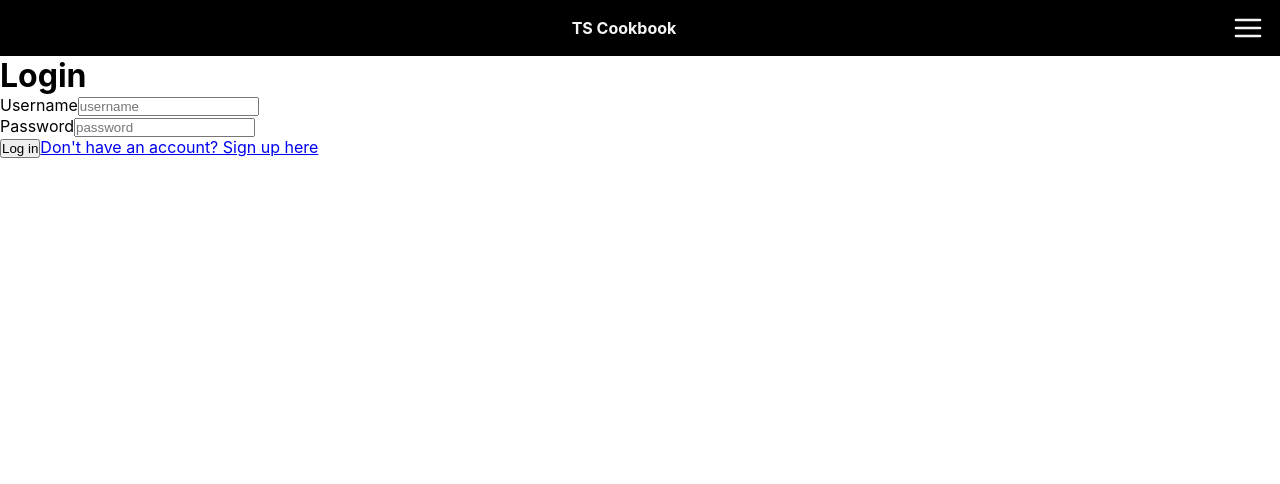
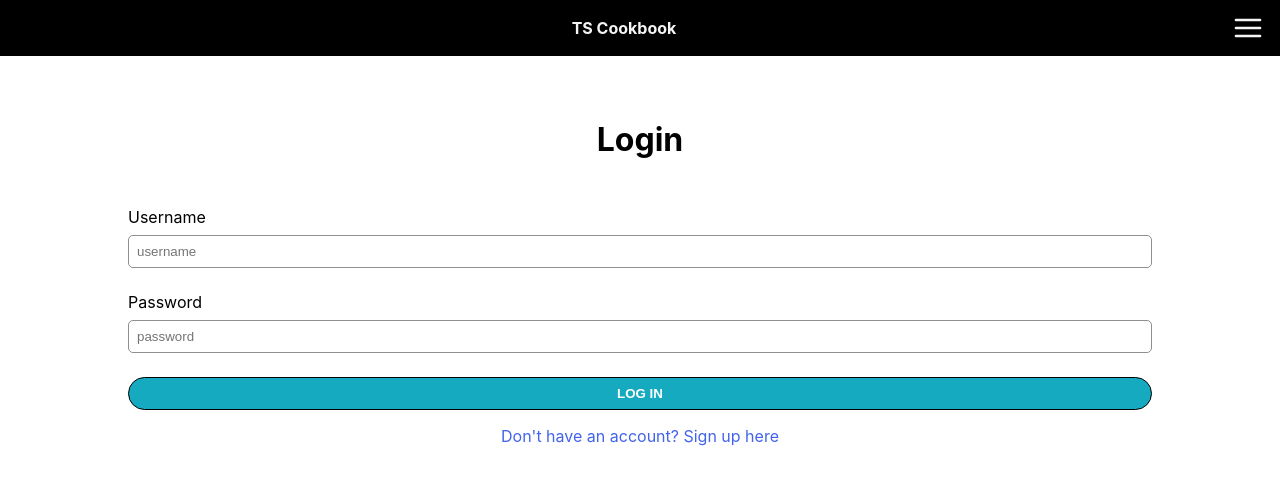
Before and after one commit to Smoopfrog/tscookbook, a React (Create React App) app in the folder frontend/: page /login in a window 1280 px wide. Shown: the top 484 px of the page. Built offline with nearby package versions, Linux system fonts and the light colour scheme; no server answers.

Commit message:
style login page

```diff
--- a/frontend/src/Components/pages/LoginPage.tsx
+++ b/frontend/src/Components/pages/LoginPage.tsx
@@ -4,6 +4,7 @@ import * as UsersApi from "../../network/users_api";
 import { useNavigate } from "react-router-dom";
 import { useAppDispatch } from "../../hooks";
 import { login } from "../../slices/userSlice";
+import "../../Styles/LoginPage.css"
 
 interface User {
   username: string;
@@ -32,13 +33,13 @@ const LoginPage = () => {
   };
 
   return (
-    <form onSubmit={handleSubmit(handleLogin)}>
+    <form onSubmit={handleSubmit(handleLogin)} className="login-form">
       <h1>Login</h1>
-      <div>
+      <div className="login-form-input">
         <label>Username</label>
         <input placeholder="username" {...register("username")} />
       </div>
-      <div>
+      <div className="login-form-input">
         <label>Password</label>
         <input
           placeholder="password"
@@ -47,7 +48,7 @@ const LoginPage = () => {
         />
       </div>
       <button type="submit">Log in</button>
-      <Link to="/signup">Don't have an account? Sign up here</Link>
+      <Link className="login-link" to="/signup">Don't have an account? Sign up here</Link>
     </form>
   );
 };
--- /dev/null
+++ b/frontend/src/Styles/LoginPage.css
@@ -0,0 +1,41 @@
+.login-form {
+  display: flex;
+  flex-direction: column;
+  align-items: center;
+}
+.login-form h1 {
+  margin-top: 4rem;
+  margin-bottom: 3rem;
+}
+.login-form button {
+  width: 80%;
+  margin-bottom: 1rem;
+  padding: 0.5rem 1rem;
+  border-radius: 20px;
+  font-weight: 600;
+  border: solid 1px black;
+  background-color: #15aabf;
+  color: white;
+  text-transform: uppercase;
+}
+
+.login-form-input {
+  display: flex;
+  flex-direction: column;
+  margin-bottom: 1.5rem;
+  width: 80%;
+}
+.login-form-input label {
+  margin-bottom: 0.5rem;
+}
+.login-form-input input {
+  padding: 0.5rem;
+  border: solid 1px rgb(143, 143, 143);
+  border-radius: 5px;
+}
+
+.login-link:link,
+.login-form:visited {
+  text-decoration: none;
+  color: #4263eb;
+}/*# sourceMappingURL=LoginPage.css.map */
--- /dev/null
+++ b/frontend/src/Styles/LoginPage.scss
@@ -0,0 +1,45 @@
+.login-form {
+  display: flex;
+  flex-direction: column;
+  align-items: center;
+
+  h1 {
+    margin-top: 4rem;
+    margin-bottom: 3rem;
+  }
+
+  button {
+    width: 80%;
+    margin-bottom: 1rem;
+    padding: 0.5rem 1rem;
+    border-radius: 20px;
+    font-weight: 600;
+    border: solid 1px black;
+    background-color: #15aabf;
+    color: white;
+    text-transform: uppercase;
+  }
+}
+
+.login-form-input {
+  display: flex;
+  flex-direction: column;
+  margin-bottom: 1.5rem;
+  width: 80%;
+
+  label {
+    margin-bottom: 0.5rem;
+  }
+
+  input {
+    padding: 0.5rem;
+    border: solid 1px rgb(143, 143, 143);
+    border-radius: 5px;
+  }
+}
+
+.login-link:link,
+.login-form:visited {
+  text-decoration: none;
+  color: #4263eb;
+}
```
Also changed, not shown: 1 other file (tests, documents, lock files or other folders).
